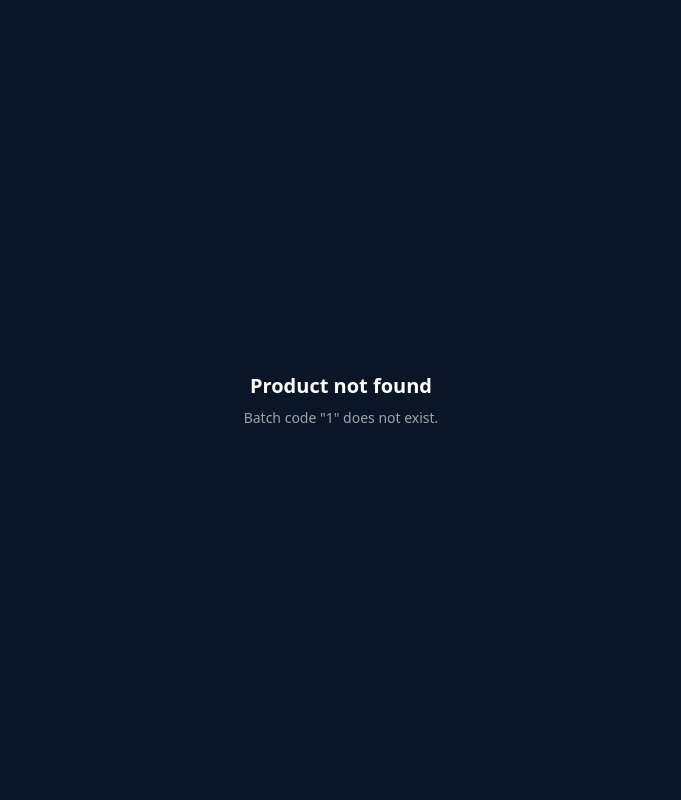
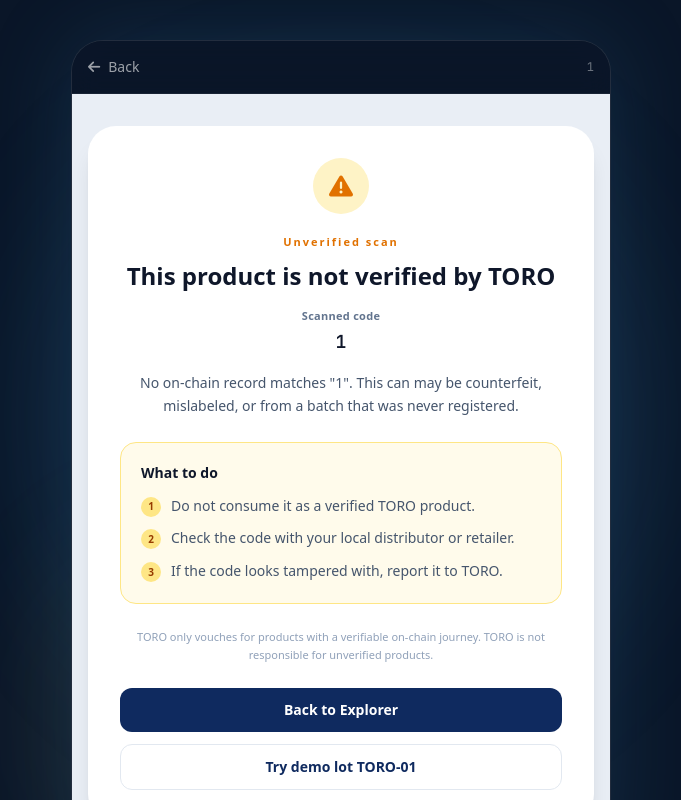
Before and after one commit to Org-TORO/toro-dapp, a Next.js app: page /explorer/1 in a window 1280 px wide. Before the commit this address had no page. Shown: the top 800 px of the page, without its empty margins (299-980 px from the left). Built offline with nearby package versions, Linux system fonts and the light colour scheme.

Commit message:
feat(explorer): error handling non-existence tracing endpoints

```diff
--- a/app/explorer/[id]/TraceDetailClient.tsx
+++ b/app/explorer/[id]/TraceDetailClient.tsx
@@ -91,10 +91,85 @@ export default function TraceDetailClient() {
   }
 
   if (!product) {
+    const uv = td.unverified;
     return (
-      <div className="min-h-screen bg-[#0a1628] flex flex-col items-center justify-center p-6">
-        <h1 className="text-xl font-bold text-white mb-2">{td.notFoundTitle}</h1>
-        <p className="text-white/60 text-sm">{td.notFoundBody(id)}</p>
+      <div className="relative min-h-screen bg-[#0a1628] sm:py-10">
+        {/* ambient ocean glow behind the phone sheet */}
+        <div className="absolute inset-0 pointer-events-none overflow-hidden hidden sm:block">
+          <div className="absolute top-24 left-1/2 -translate-x-1/2 w-[640px] h-[640px] bg-ocean/10 rounded-full blur-3xl" />
+          <div className="absolute bottom-0 left-1/4 w-96 h-96 bg-gold/[0.06] rounded-full blur-3xl" />
+        </div>
+        <div className="relative sm:max-w-[540px] sm:mx-auto sm:rounded-[32px] sm:overflow-hidden sm:border sm:border-white/10 sm:shadow-[0_0_90px_rgba(62,150,204,0.18)] min-h-screen sm:min-h-0 bg-[#0a1628]">
+          {/* Header */}
+          <div className="sticky top-0 z-40 px-4 py-4 border-b border-white/[0.06] bg-[#0a1628]/80 backdrop-blur-md">
+            <div className="flex items-center justify-between">
+              <a href="/explorer" className="flex items-center gap-2 text-white/60 hover:text-white transition-colors text-sm">
+                <i className="fa-solid fa-arrow-left" />
+                {td.back}
+              </a>
+              <span className="text-white/40 text-xs font-mono-data">{id}</span>
+            </div>
+          </div>
+
+          {/* Light content area */}
+          <div className="bg-[#e9eef5] px-4 pb-12 pt-8">
+            <div className="bg-white rounded-[28px] p-6 sm:p-8 shadow-xl text-center">
+              <div className="w-14 h-14 mx-auto mb-5 rounded-full bg-amber-100 text-amber-600 flex items-center justify-center text-2xl">
+                <i className="fa-solid fa-triangle-exclamation" />
+              </div>
+              <p className="text-amber-600 text-[11px] tracking-[2px] font-bold mb-2">
+                {uv.kicker}
+              </p>
+              <h1 className="text-[#0f172a] text-xl sm:text-2xl font-extrabold leading-snug mb-4">
+                {uv.title}
+              </h1>
+              <p className="text-slate-500 text-[11px] font-bold tracking-wide mb-1">
+                {uv.scannedCode}
+              </p>
+              <p className="font-mono-data text-[#0f172a] text-lg font-bold break-words mb-4">
+                {id}
+              </p>
+              <p className="text-slate-600 text-sm leading-relaxed mb-6">
+                {uv.body(id)}
+              </p>
+
+              <div className="text-left bg-amber-50 border border-amber-200 rounded-2xl p-5 mb-6">
+                <p className="text-[#0f172a] text-sm font-extrabold mb-3">
+                  {uv.cautionTitle}
+                </p>
+                <ul className="space-y-2.5">
+                  {uv.steps.map((step, i) => (
+                    <li key={i} className="flex items-start gap-2.5 text-slate-600 text-sm leading-relaxed">
+                      <span className="w-5 h-5 mt-0.5 rounded-full bg-amber-200 text-amber-800 flex items-center justify-center text-[10px] font-bold flex-shrink-0">
+                        {i + 1}
+                      </span>
+                      {step}
+                    </li>
+                  ))}
+                </ul>
+              </div>
+
+              <p className="text-slate-400 text-[11px] leading-relaxed mb-6">
+                {uv.disclaimer}
+              </p>
+
+              <div className="flex flex-col gap-3">
+                <a
+                  href="/explorer"
+                  className="w-full py-3 rounded-xl bg-[#0f2a5f] text-white text-sm font-bold hover:bg-[#0f2a5f]/90 transition-colors"
+                >
+                  {uv.backToExplorer}
+                </a>
+                <a
+                  href="/explorer/TORO-01"
+                  className="w-full py-3 rounded-xl bg-white text-[#0f2a5f] text-sm font-bold border border-slate-200 hover:border-[#0f2a5f]/40 transition-colors"
+                >
+                  {uv.tryDemo}
+                </a>
+              </div>
+            </div>
+          </div>
+        </div>
       </div>
     );
   }
--- a/src/locales/trace.ts
+++ b/src/locales/trace.ts
@@ -13,6 +13,23 @@ export const en = {
       back: "Back",
       notFoundTitle: "Product not found",
       notFoundBody: (id: string) => `Batch code "${id}" does not exist.`,
+      unverified: {
+        kicker: "Unverified scan",
+        title: "This product is not verified by TORO",
+        scannedCode: "Scanned code",
+        body: (id: string) =>
+          `No on-chain record matches "${id}". This can may be counterfeit, mislabeled, or from a batch that was never registered.`,
+        cautionTitle: "What to do",
+        steps: [
+          "Do not consume it as a verified TORO product.",
+          "Check the code with your local distributor or retailer.",
+          "If the code looks tampered with, report it to TORO.",
+        ],
+        disclaimer:
+          "TORO only vouches for products with a verifiable on-chain journey. TORO is not responsible for unverified products.",
+        backToExplorer: "Back to Explorer",
+        tryDemo: "Try demo lot TORO-01",
+      },
       heroEyebrow: "PRODUCT TRACEABILITY",
       heroTitle: ["EXPORTED TUNA", "FROM VIETNAM"],
       verified: "Verified product, traceable on the Blockchain",
@@ -93,6 +110,23 @@ export const vi: typeof en = {
       back: "Quay lại",
       notFoundTitle: "Không tìm thấy sản phẩm",
       notFoundBody: (id: string) => `Mã lô "${id}" không tồn tại.`,
+      unverified: {
+        kicker: "Lượt quét chưa xác thực",
+        title: "Sản phẩm này chưa được TORO xác thực",
+        scannedCode: "Mã đã quét",
+        body: (id: string) =>
+          `Không có hồ sơ on-chain nào khớp với "${id}". Lon này có thể là hàng giả, dán nhãn sai, hoặc thuộc lô chưa từng được đăng ký.`,
+        cautionTitle: "Bạn nên làm gì",
+        steps: [
+          "Đừng sử dụng như sản phẩm TORO đã xác thực.",
+          "Đối chiếu mã với nhà phân phối hoặc cửa hàng nơi bạn mua.",
+          "Nếu mã có dấu hiệu bị tẩy xóa, hãy báo cho TORO.",
+        ],
+        disclaimer:
+          "TORO chỉ bảo chứng cho sản phẩm có hành trình on-chain kiểm chứng được. TORO không chịu trách nhiệm với sản phẩm chưa xác thực.",
+        backToExplorer: "Về trang Explorer",
+        tryDemo: "Thử lô demo TORO-01",
+      },
       heroEyebrow: "NGUỒN GỐC TRUY XUẤT",
       heroTitle: ["CÁ NGỪ XUẤT KHẨU", "CỦA VIỆT NAM"],
       verified: "Sản phẩm được xác thực và có thể truy xuất trên Blockchain",
```
Also changed, not shown: next-env.d.ts, 2 other files (tests, documents, lock files or other folders).
